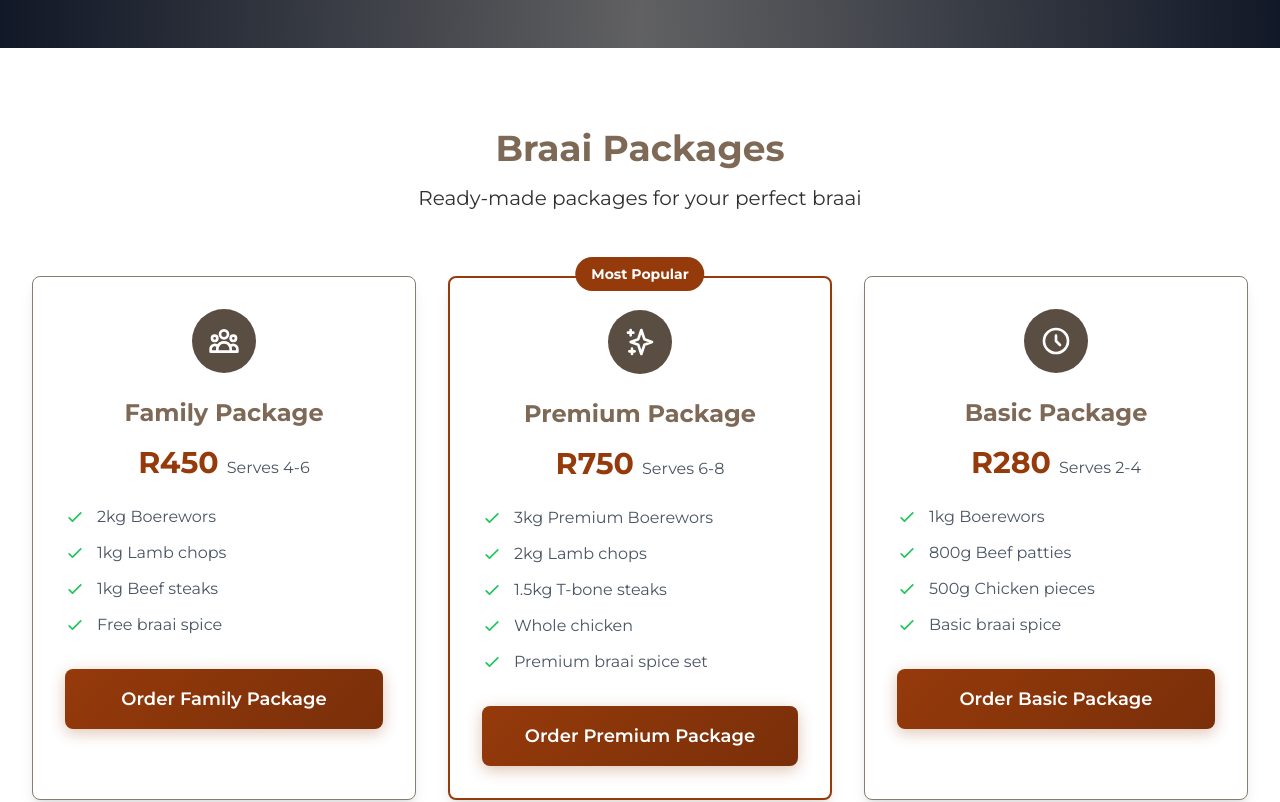
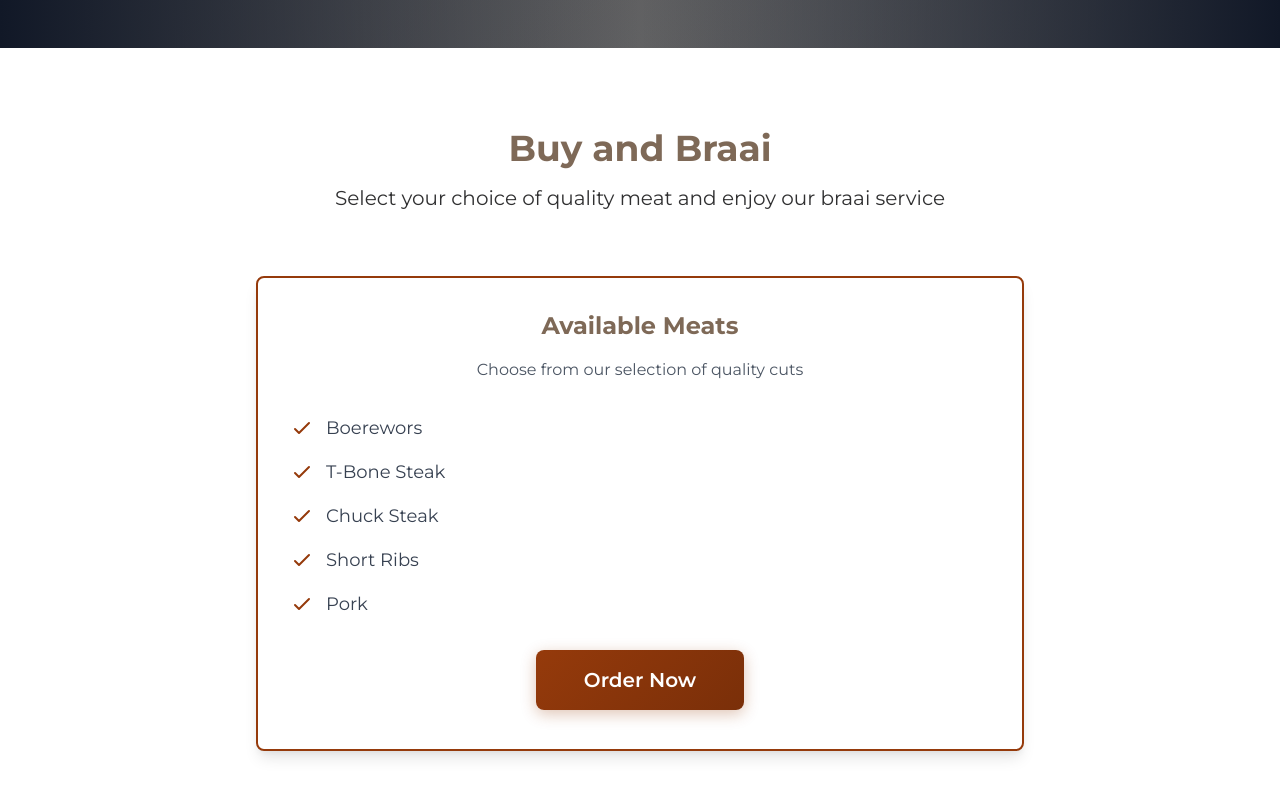
Before and after one commit to Ndumiso-Y/Makweleng--Butchery, a React (Vite) app: page /braai-buy in a window 1280 px wide. Shown: the part 860-1662 px from the top of the page. Built offline with nearby package versions, Linux system fonts and the light colour scheme.

Commit message:
Remove braai packages from BraaiBuy page, replace with Buy and Braai menu
- Replace Family/Premium/Basic packages with simple menu list
- List available meats: Boerewors, T-Bone, Chuck, Short Ribs, Pork
- Matches the same update made to BuyBraai page

```diff
--- a/src/pages/BraaiBuy.jsx
+++ b/src/pages/BraaiBuy.jsx
@@ -92,150 +92,56 @@ export default function BraaiBuy() {
         </div>
       </section>
 
-      {/* Braai Packages */}
-      <section className="py-20 bg-white">
+      {/* Buy and Braai Menu */}
+      <section id="menu" className="py-20 bg-white">
         <div className="container-pad">
           <div className="text-center mb-16">
-            <h2 className="text-4xl font-bold mb-4 text-chai">Braai Packages</h2>
-            <p className="text-xl text-brew">Ready-made packages for your perfect braai</p>
+            <h2 className="text-4xl font-bold mb-4 text-chai">Buy and Braai</h2>
+            <p className="text-xl text-brew">Select your choice of quality meat and enjoy our braai service</p>
           </div>
 
-          <div className="grid md:grid-cols-3 gap-8">
-            {/* Family Package */}
-            <div className="bg-white p-8 rounded-lg shadow-lg hover:shadow-xl transition-shadow border border-roast">
-              <div className="w-16 h-16 bg-mocha rounded-full flex items-center justify-center mx-auto mb-6">
-                <svg className="w-8 h-8 text-white" fill="none" stroke="currentColor" viewBox="0 0 24 24">
-                  <path strokeLinecap="round" strokeLinejoin="round" strokeWidth="2" d="M17 20h5v-2a3 3 0 00-5.356-1.857M17 20H7m10 0v-2c0-.656-.126-1.283-.356-1.857M7 20H2v-2a3 3 0 015.356-1.857M7 20v-2c0-.656.126-1.283.356-1.857m0 0a5.002 5.002 0 019.288 0M15 7a3 3 0 11-6 0 3 3 0 016 0zm6 3a2 2 0 11-4 0 2 2 0 014 0zM7 10a2 2 0 11-4 0 2 2 0 014 0z"></path>
-                </svg>
+          <div className="max-w-3xl mx-auto bg-white p-8 rounded-lg shadow-lg border-2 border-rusty">
+            <div className="text-center mb-8">
+              <h3 className="text-2xl font-bold text-chai mb-4">Available Meats</h3>
+              <p className="text-gray-600">Choose from our selection of quality cuts</p>
             </div>
-              <h3 className="text-2xl font-bold mb-4 text-center text-chai">Family Package</h3>
-              <div className="text-center mb-6">
-                <span className="text-3xl font-bold text-rusty">R450</span>
-                <span className="text-gray-600 ml-2">Serves 4-6</span>
-              </div>
-              <ul className="space-y-3 text-gray-600 mb-8">
+
+            <ul className="space-y-4 text-lg text-gray-700 mb-8">
               <li className="flex items-center">
-                  <svg className="w-5 h-5 text-green-500 mr-3" fill="none" stroke="currentColor" viewBox="0 0 24 24">
+                <svg className="w-6 h-6 text-rusty mr-3" fill="none" stroke="currentColor" viewBox="0 0 24 24">
                   <path strokeLinecap="round" strokeLinejoin="round" strokeWidth="2" d="M5 13l4 4L19 7"></path>
                 </svg>
-                  2kg Boerewors
+                Boerewors
               </li>
               <li className="flex items-center">
-                  <svg className="w-5 h-5 text-green-500 mr-3" fill="none" stroke="currentColor" viewBox="0 0 24 24">
+                <svg className="w-6 h-6 text-rusty mr-3" fill="none" stroke="currentColor" viewBox="0 0 24 24">
                   <path strokeLinecap="round" strokeLinejoin="round" strokeWidth="2" d="M5 13l4 4L19 7"></path>
                 </svg>
-                  1kg Lamb chops
+                T-Bone Steak
               </li>
               <li className="flex items-center">
-                  <svg className="w-5 h-5 text-green-500 mr-3" fill="none" stroke="currentColor" viewBox="0 0 24 24">
+                <svg className="w-6 h-6 text-rusty mr-3" fill="none" stroke="currentColor" viewBox="0 0 24 24">
                   <path strokeLinecap="round" strokeLinejoin="round" strokeWidth="2" d="M5 13l4 4L19 7"></path>
                 </svg>
-                  1kg Beef steaks
+                Chuck Steak
               </li>
               <li className="flex items-center">
-                  <svg className="w-5 h-5 text-green-500 mr-3" fill="none" stroke="currentColor" viewBox="0 0 24 24">
+                <svg className="w-6 h-6 text-rusty mr-3" fill="none" stroke="currentColor" viewBox="0 0 24 24">
                   <path strokeLinecap="round" strokeLinejoin="round" strokeWidth="2" d="M5 13l4 4L19 7"></path>
                 </svg>
-                  Free braai spice
+                Short Ribs
+              </li>
+              <li className="flex items-center">
+                <svg className="w-6 h-6 text-rusty mr-3" fill="none" stroke="currentColor" viewBox="0 0 24 24">
+                  <path strokeLinecap="round" strokeLinejoin="round" strokeWidth="2" d="M5 13l4 4L19 7"></path>
+                </svg>
+                Pork
               </li>
             </ul>
-              <a href="https://wa.me/27724746047" className="btn-primary w-full text-center">
-                Order Family Package
-              </a>
-            </div>
 
-            {/* Premium Package */}
-            <div className="bg-white p-8 rounded-lg shadow-lg hover:shadow-xl transition-shadow border-2 border-rusty relative">
-              <div className="absolute -top-4 left-1/2 transform -translate-x-1/2">
-                <span className="px-4 py-2 text-sm font-bold text-white bg-rusty rounded-full">Most Popular</span>
-              </div>
-              <div className="w-16 h-16 bg-mocha rounded-full flex items-center justify-center mx-auto mb-6">
-                <svg className="w-8 h-8 text-white" fill="none" stroke="currentColor" viewBox="0 0 24 24">
-                  <path strokeLinecap="round" strokeLinejoin="round" strokeWidth="2" d="M5 3v4M3 5h4M6 17v4m-2-2h4m5-16l2.286 6.857L21 12l-5.714 2.143L13 21l-2.286-6.857L5 12l5.714-2.143L13 3z"></path>
-                </svg>
-              </div>
-              <h3 className="text-2xl font-bold mb-4 text-center text-chai">Premium Package</h3>
-              <div className="text-center mb-6">
-                <span className="text-3xl font-bold text-rusty">R750</span>
-                <span className="text-gray-600 ml-2">Serves 6-8</span>
-              </div>
-              <ul className="space-y-3 text-gray-600 mb-8">
-                <li className="flex items-center">
-                  <svg className="w-5 h-5 text-green-500 mr-3" fill="none" stroke="currentColor" viewBox="0 0 24 24">
-                    <path strokeLinecap="round" strokeLinejoin="round" strokeWidth="2" d="M5 13l4 4L19 7"></path>
-                  </svg>
-                  3kg Premium Boerewors
-                </li>
-                <li className="flex items-center">
-                  <svg className="w-5 h-5 text-green-500 mr-3" fill="none" stroke="currentColor" viewBox="0 0 24 24">
-                    <path strokeLinecap="round" strokeLinejoin="round" strokeWidth="2" d="M5 13l4 4L19 7"></path>
-                  </svg>
-                  2kg Lamb chops
-                </li>
-                <li className="flex items-center">
-                  <svg className="w-5 h-5 text-green-500 mr-3" fill="none" stroke="currentColor" viewBox="0 0 24 24">
-                    <path strokeLinecap="round" strokeLinejoin="round" strokeWidth="2" d="M5 13l4 4L19 7"></path>
-                  </svg>
-                  1.5kg T-bone steaks
-                </li>
-                <li className="flex items-center">
-                  <svg className="w-5 h-5 text-green-500 mr-3" fill="none" stroke="currentColor" viewBox="0 0 24 24">
-                    <path strokeLinecap="round" strokeLinejoin="round" strokeWidth="2" d="M5 13l4 4L19 7"></path>
-                  </svg>
-                  Whole chicken
-                </li>
-                <li className="flex items-center">
-                  <svg className="w-5 h-5 text-green-500 mr-3" fill="none" stroke="currentColor" viewBox="0 0 24 24">
-                    <path strokeLinecap="round" strokeLinejoin="round" strokeWidth="2" d="M5 13l4 4L19 7"></path>
-                  </svg>
-                  Premium braai spice set
-                </li>
-              </ul>
-              <a href="https://wa.me/27724746047" className="btn-primary w-full text-center">
-                Order Premium Package
-              </a>
-            </div>
-
-            {/* Basic Package */}
-            <div className="bg-white p-8 rounded-lg shadow-lg hover:shadow-xl transition-shadow border border-roast">
-              <div className="w-16 h-16 bg-mocha rounded-full flex items-center justify-center mx-auto mb-6">
-                <svg className="w-8 h-8 text-white" fill="none" stroke="currentColor" viewBox="0 0 24 24">
-                  <path strokeLinecap="round" strokeLinejoin="round" strokeWidth="2" d="M12 8v4l3 3m6-3a9 9 0 11-18 0 9 9 0 0118 0z"></path>
-                </svg>
-              </div>
-              <h3 className="text-2xl font-bold mb-4 text-center text-chai">Basic Package</h3>
-              <div className="text-center mb-6">
-                <span className="text-3xl font-bold text-rusty">R280</span>
-                <span className="text-gray-600 ml-2">Serves 2-4</span>
-              </div>
-              <ul className="space-y-3 text-gray-600 mb-8">
-                <li className="flex items-center">
-                  <svg className="w-5 h-5 text-green-500 mr-3" fill="none" stroke="currentColor" viewBox="0 0 24 24">
-                    <path strokeLinecap="round" strokeLinejoin="round" strokeWidth="2" d="M5 13l4 4L19 7"></path>
-                  </svg>
-                  1kg Boerewors
-                </li>
-                <li className="flex items-center">
-                  <svg className="w-5 h-5 text-green-500 mr-3" fill="none" stroke="currentColor" viewBox="0 0 24 24">
-                    <path strokeLinecap="round" strokeLinejoin="round" strokeWidth="2" d="M5 13l4 4L19 7"></path>
-                  </svg>
-                  800g Beef patties
-                </li>
-                <li className="flex items-center">
-                  <svg className="w-5 h-5 text-green-500 mr-3" fill="none" stroke="currentColor" viewBox="0 0 24 24">
-                    <path strokeLinecap="round" strokeLinejoin="round" strokeWidth="2" d="M5 13l4 4L19 7"></path>
-                  </svg>
-                  500g Chicken pieces
-                </li>
-                <li className="flex items-center">
-                  <svg className="w-5 h-5 text-green-500 mr-3" fill="none" stroke="currentColor" viewBox="0 0 24 24">
-                    <path strokeLinecap="round" strokeLinejoin="round" strokeWidth="2" d="M5 13l4 4L19 7"></path>
-                  </svg>
-                  Basic braai spice
-                </li>
-              </ul>
-              <a href="https://wa.me/27724746047" className="btn-primary w-full text-center">
-                Order Basic Package
+            <div className="text-center">
+              <a href="https://wa.me/27724746047" className="btn-primary inline-block text-xl px-12 py-4">
+                Order Now
               </a>
             </div>
           </div>
```
Lines whose indentation alone changed are shown as unchanged.
